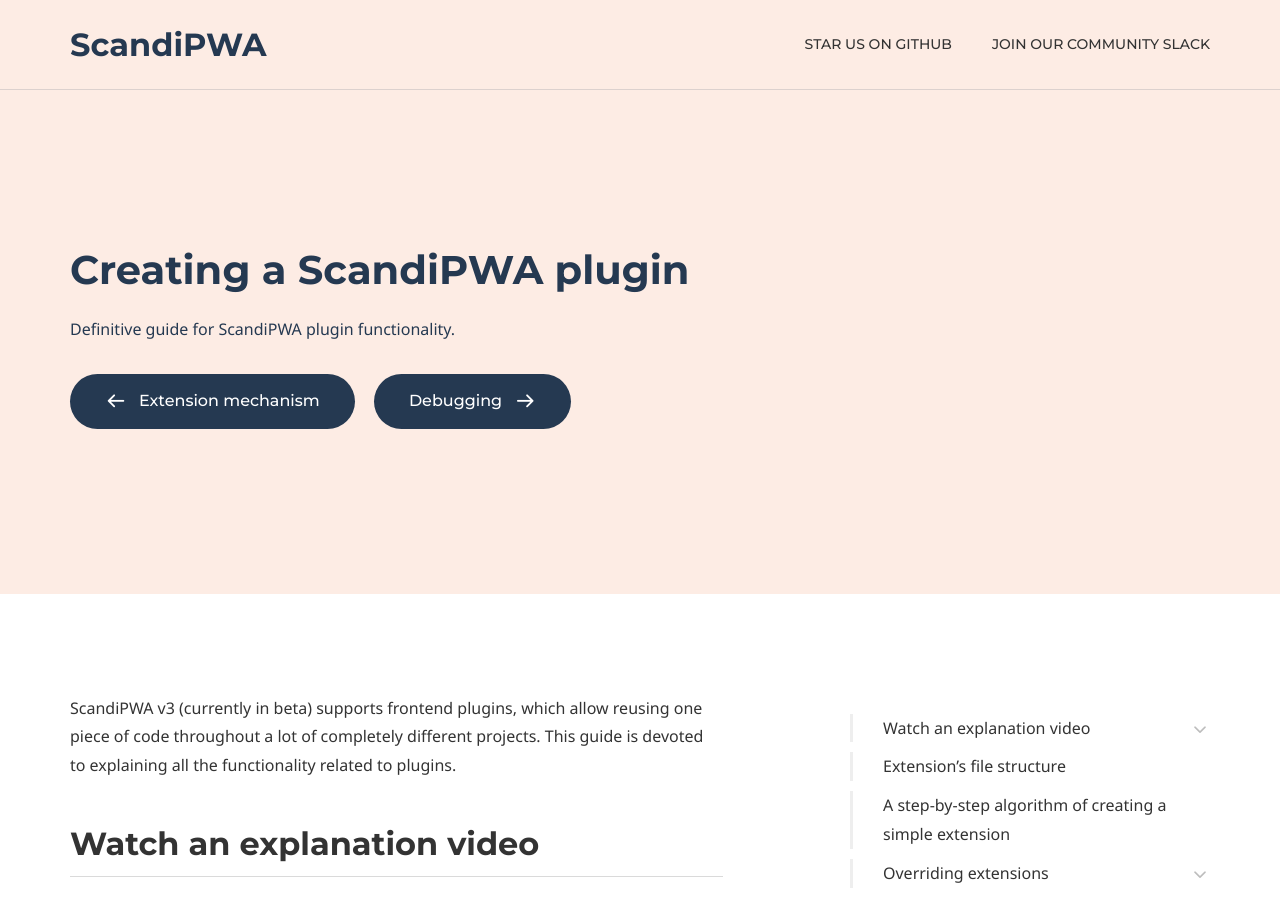
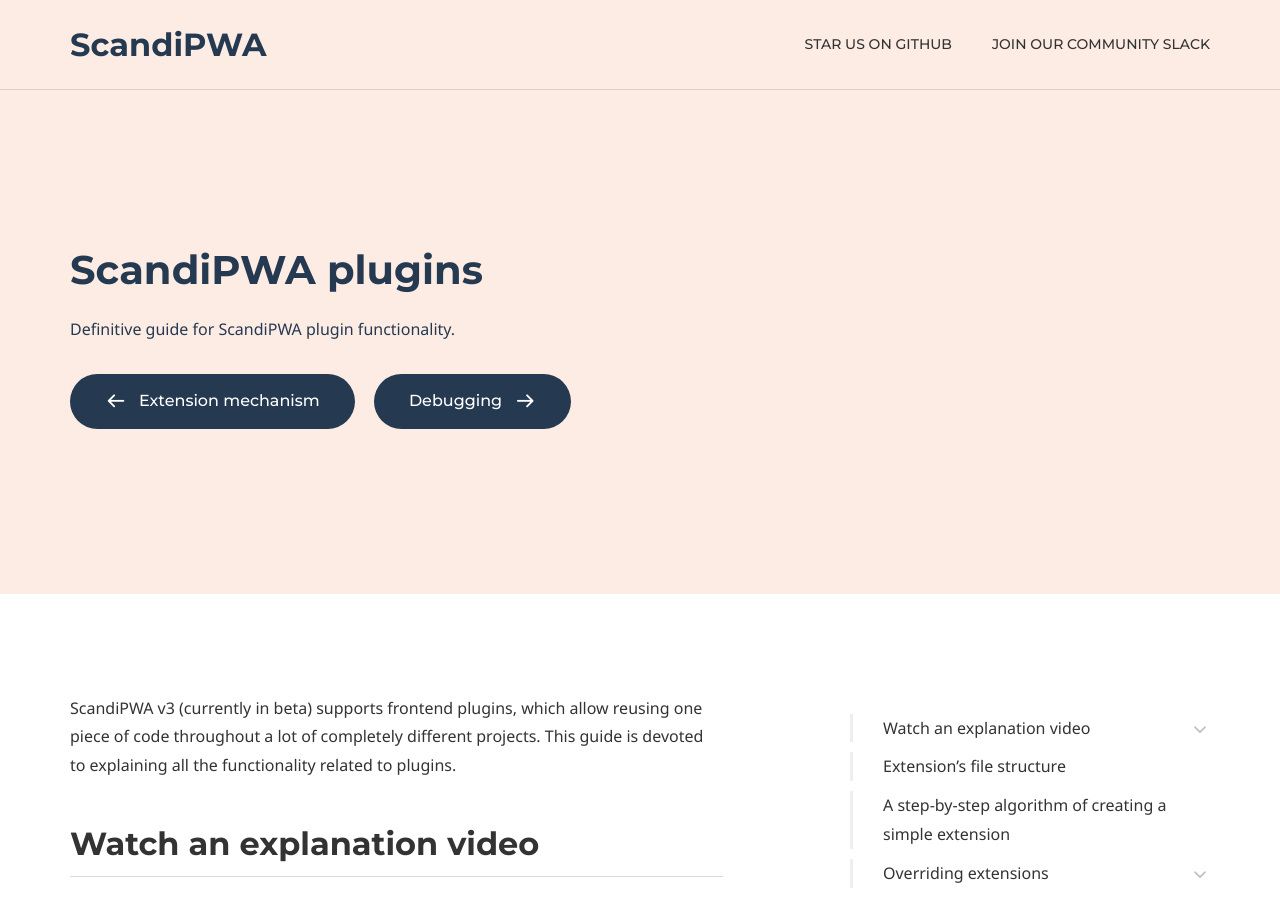
Before and after one commit to scandipwa/scandipwa.github.io, a Jekyll site: the page built from docs/development/plugin-mechanism.md, in a window 1280 px wide and 900 px high. Built offline with Jekyll 4.4.1, drawn with Linux system fonts in a browser that asks for light colours; some web fonts are replaced; comment, search, counter and statistics services are not loaded; a style sheet for code colours, icons or effects is not loaded.

Commit message:
Correct heading

```diff
--- a/docs/development/plugin-mechanism.md
+++ b/docs/development/plugin-mechanism.md
@@ -5,7 +5,7 @@
 comments: false
 
 # Hero section
-title: Creating a ScandiPWA plugin
+title: ScandiPWA plugins
 description: Definitive guide for ScandiPWA plugin functionality.
 
 # Micro navigation
```
